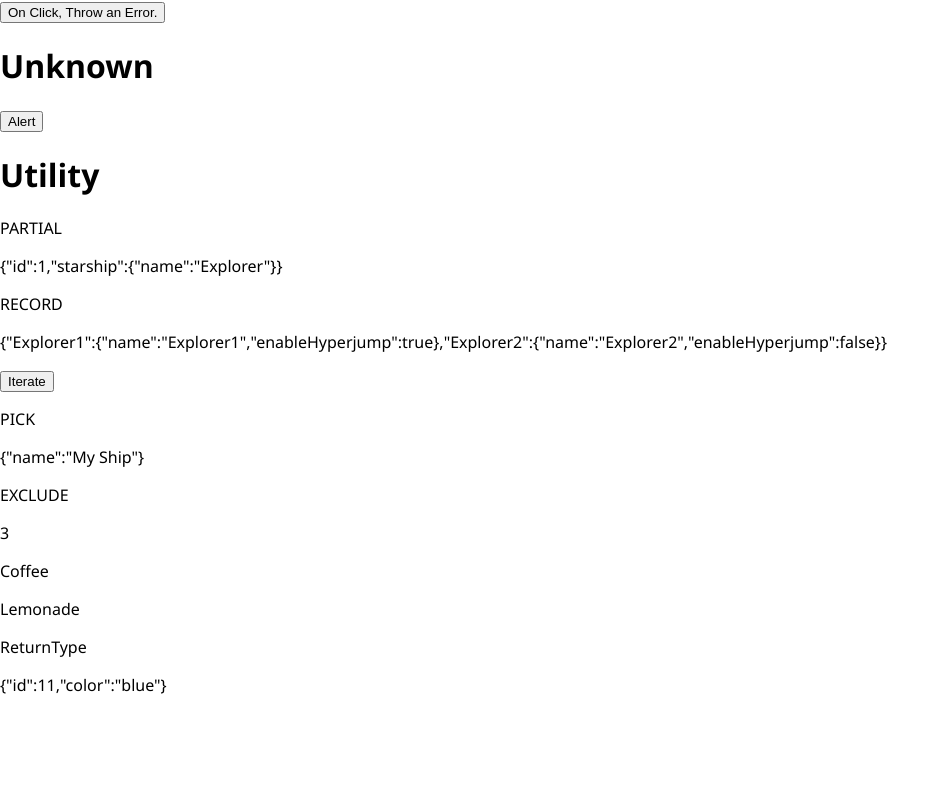
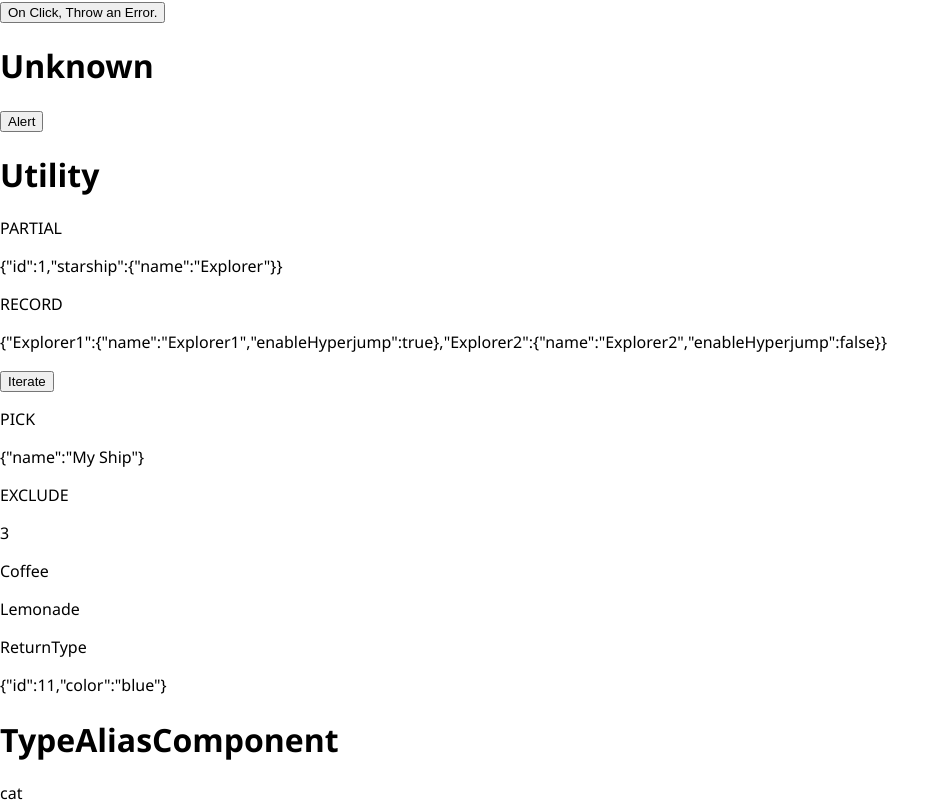
Before and after one commit to MikeNotu/in-depth-typescript, a React (Create React App) app: page / in a window 1280 px wide. Shown: the part 2886-3690 px from the top of the page, without its empty margins (0-949 px from the left). Before the commit the page ends 3598 px from the top, so only its background shows below. Built offline with nearby package versions, Linux system fonts and the light colour scheme.

Commit message:
TypeAlias

```diff
--- a/src/App.tsx
+++ b/src/App.tsx
@@ -8,6 +8,7 @@ import TypesComponent from "./components/TypesComponent";
 import UnknownComponent from "./components/UnknownComponent";
 import "../src/App.css";
 import UtilitytypesComponent from "./components/UtilitytypesComponent";
+import TypeAliasComponent from "./components/TypeAliasComponent";
 
 function App() {
   return (
@@ -49,6 +50,8 @@ function App() {
       <UnknownComponent />
       <h1>Utility</h1>
       <UtilitytypesComponent />
+      <h1>TypeAliasComponent</h1>
+      <TypeAliasComponent />
     </div>
   );
 }
--- /dev/null
+++ b/src/components/TypeAliasComponent.tsx
@@ -0,0 +1,17 @@
+const TypeAliasComponent = () => {
+  //   let pet: "cat";
+
+  //   //Doesn't Work
+  //   //   pet = "dog";
+  //   pet = "cat";
+
+  let pet: "cat" | "dog";
+
+  //   //Doesn't Work
+  //   pet = "horse";
+  pet = "cat";
+
+  return <div>{pet}</div>;
+};
+
+export default TypeAliasComponent;
```
